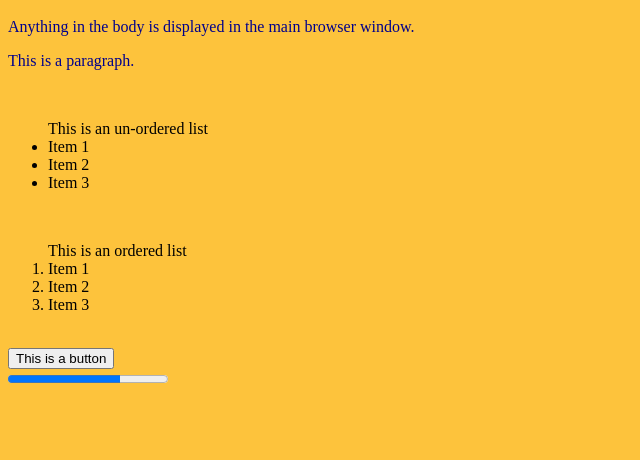
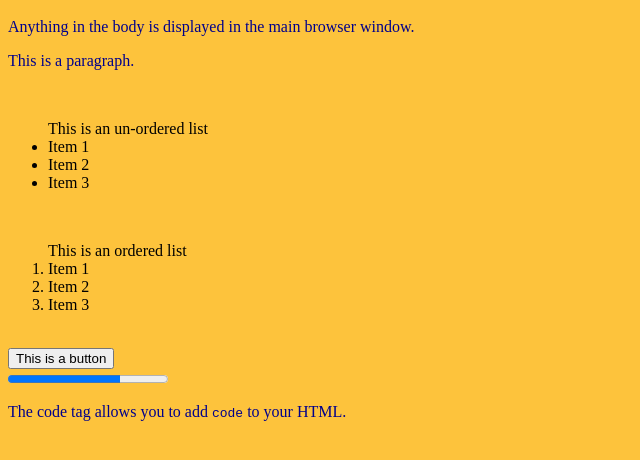
Before and after one commit to fstevens30/WEB-503-Lab-1, a website: page src/index.html in a window 1280 px wide. Shown: the part 120-580 px from the top of the page, without its empty margins (0-640 px from the left). Drawn offline with Linux system fonts and the light colour scheme.

Commit message:
added <code> tag

```diff
--- a/src/index.html
+++ b/src/index.html
@@ -31,6 +31,8 @@
         <br>
         <progress max="100" value="70"> This is a progress bar </progress>
         <br>
+        <p>The code tag allows you to add <code>code</code> to your HTML.</p>
+        <br>
 
 
     </body>
```
